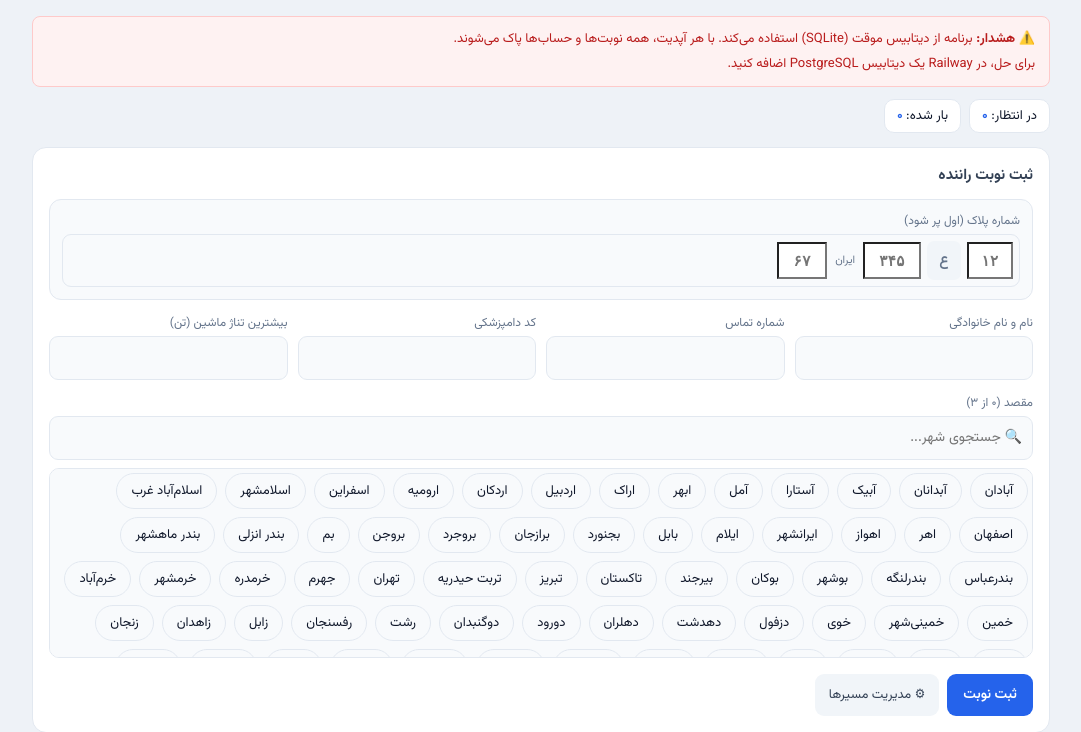
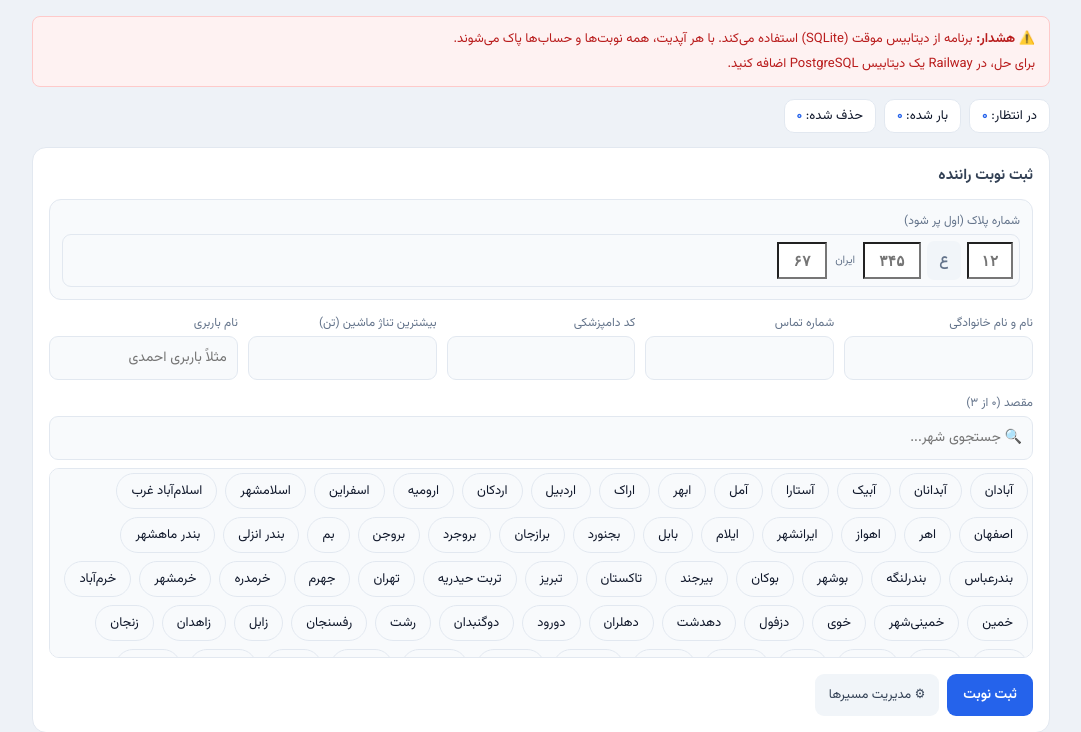
Before and after one commit to bozorgmehrgraphic/nobat, a Flask app: page /manager in a window 1280 px wide. Shown: the part 51-783 px from the top of the page, without its empty margins (99-1180 px from the left). Run offline with Flask 3, Linux system fonts and the light colour scheme; a user stored in the database is signed in.

Commit message:
Update manager.html

```diff
--- a/templates/manager.html
+++ b/templates/manager.html
@@ -11,6 +11,7 @@
 <div class="stats-row">
   <div class="stat">در انتظار: <b>{{ waiters|length|fa }}</b></div>
   <div class="stat">بار شده: <b>{{ loadeds|length|fa }}</b></div>
+  <div class="stat">حذف شده: <b>{{ deleted_count|fa }}</b></div>
 </div>
 
 <div class="card">
@@ -35,6 +36,7 @@
       <div><label>شماره تماس</label><input type="tel" id="fPhone" name="phone" inputmode="numeric" required></div>
       <div><label>کد دامپزشکی</label><input type="tel" id="fVet" name="vet_code" inputmode="numeric" required></div>
       <div><label>بیشترین تناژ ماشین (تن)</label><input type="tel" id="fTon" name="tonnage" inputmode="decimal" required></div>
+      <div><label>نام باربری</label><input type="text" id="fBarfoory" name="barfoory" placeholder="مثلاً باربری احمدی"></div>
     </div>
 
     <div style="margin-top:14px">
@@ -86,6 +88,7 @@
             <span class="{{ 'expire-warn' if is_expiring_soon(d) else 'expire-normal' }}">⏳ {{ expiry_text(d) }}</span>
           </div>
           <div class="tags" style="margin-bottom:5px"><span class="plate-view">{{ d.plate_two|fa }} ع {{ d.plate_three|fa }} ایران {{ d.plate_city|fa }}</span></div>
+          {% if d.barfoory %}<div style="margin-top:6px;font-size:12.5px;color:#64748b">🚚 باربری: <b>{{ d.barfoory }}</b></div>{% endif %}
           <div class="tags">{% for x in d.get_destinations() %}<span class="tag">{{ x }}</span>{% endfor %}</div>
         </div>
         <div class="actions">
@@ -114,6 +117,7 @@
             <span>🕒 {{ d.loaded_at|fadate }}</span>
           </div>
           <div class="tags" style="margin-bottom:5px"><span class="plate-view">{{ d.plate_two|fa }} ع {{ d.plate_three|fa }} ایران {{ d.plate_city|fa }}</span></div>
+          {% if d.barfoory %}<div style="margin-top:6px;font-size:12.5px;color:#64748b">🚚 باربری: <b>{{ d.barfoory }}</b></div>{% endif %}
           <div class="tags">
             {% if d.cargo_dest %}<span class="tag green">{{ d.cargo_dest }}</span>{% endif %}
             {% if d.cargo_name %}<span class="tag amber">{{ d.cargo_name }}</span>{% endif %}
@@ -242,6 +246,7 @@ function checkPlate(){
       document.getElementById('fPhone').value = data.phone || '';
       document.getElementById('fVet').value = data.vet_code || '';
       document.getElementById('fTon').value = data.tonnage || '';
+      document.getElementById('fBarfoory').value = data.barfoory || '';
       var dests = data.destinations || [];
       document.querySelectorAll('#destChips .chip').forEach(function(ch){
         if(dests.indexOf(ch.getAttribute('data-dest')) !== -1) ch.classList.add('on');
```
